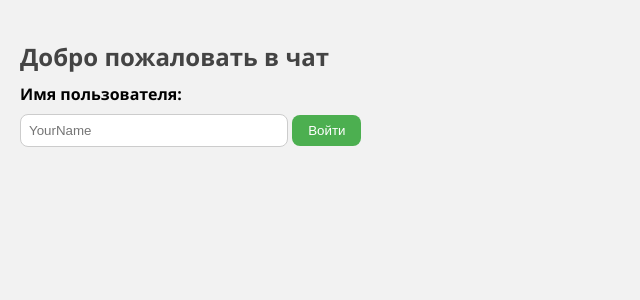
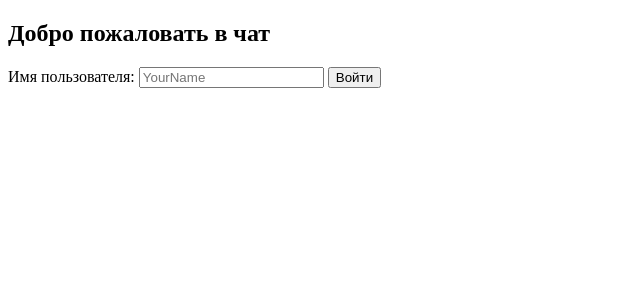
Before and after one commit to liuBA29/my_site, a Django app: page /chat/ in a window 1280 px wide. Shown: the top 300 px of the page, without its empty margins (0-640 px from the left). Run offline with Django 5.2, Linux system fonts and the light colour scheme; data that the repository does not hold is empty.

Commit message:
23.06 -2

```diff
--- a/my_site/chat/consumers.py
+++ b/my_site/chat/consumers.py
@@ -17,6 +17,7 @@ class ChatConsumer(AsyncWebsocketConsumer):
             self.room_group_name,
             self.channel_name
         )
+        print(self.channel_name, " - это self channel name")
 
         await self.accept()
 
--- a/my_site/templates/chat/lobby.html
+++ b/my_site/templates/chat/lobby.html
@@ -8,116 +8,43 @@
   <meta charset="UTF-8">
   <title>Чат</title>
   <style>
-    body {
-      font-family: 'Segoe UI', sans-serif;
-      background: #f2f2f2;
-      margin: 0;
-      padding: 20px;
+  .message-left {
+    text-align: left;
+    background-color: #eee;
+    margin: 5px;
+    padding: 5px;
+    border-radius: 5px;
+    max-width: 70%;
   }
 
-    h2 {
-      color: #444;
-      margin-bottom: 10px;
+  .message-right {
+    text-align: right;
+    background-color: #d0f0c0;
+    margin: 5px;
+    padding: 5px;
+    border-radius: 5px;
+    margin-left: auto;
+    max-width: 70%;
   }
 
-    label {
-      font-weight: bold;
-      display: block;
-      margin-top: 10px;
+  .message {
+    clear: both;
   }
 
-    input[type="text"] {
-      padding: 8px;
-      width: 250px;
-      border-radius: 8px;
-      border: 1px solid #ccc;
-      margin-top: 5px;
-    }
-
-    button {
-      margin-top: 10px;
-      padding: 8px 16px;
-      background-color: #4CAF50;
-      color: white;
-      border: none;
-      border-radius: 8px;
-      cursor: pointer;
-    }
-
-    button:hover {
-      background-color: #45a049;
-    }
-
-    #chat-area {
-      margin-top: 20px;
+  .timestamp {
+    font-size: 0.75em;
+    color: #888;
+    text-align: right;
+    display: block;
   }
 
   #chat-log {
-      background: white;
     border: 1px solid #ccc;
-      border-radius: 10px;
     height: 300px;
+    overflow-y: auto;
     padding: 10px;
-      overflow-y: auto;
-      font-size: 14px;
-      box-shadow: 0 2px 8px rgba(0,0,0,0.1);
-      display: flex;
-      flex-direction: column;
-      gap: 8px;
-    }
-
-    .message {
-      max-width: 70%;
-      padding: 6px 10px;
-      border-radius: 12px;
-      position: relative;
-      word-wrap: break-word;
-      clear: both;
-    }
-
-    .message-left {
-      background: #e6f7ff;
-      align-self: flex-start;
-    }
-
-    .message-right {
-      background: #dcf8c6;
-      align-self: flex-end;
-    }
-
-    .message strong {
-      display: block;
-      color: #0077cc;
-      margin-bottom: 4px;
-    }
-
-    .timestamp {
-      font-size: 10px;
-      color: #888;
-      margin-top: 4px;
-      text-align: right;
-    }
-
-    #chat-message-input {
-      margin-top: 10px;
-      padding: 8px;
-      width: 75%;
-      border-radius: 8px;
-      border: 1px solid #ccc;
-    }
-
-    #chat-message-submit {
-      padding: 8px 12px;
-      background-color: #2196F3;
-      color: white;
-      border: none;
-      border-radius: 8px;
-      cursor: pointer;
-      margin-left: 5px;
-    }
-
-    #chat-message-submit:hover {
-      background-color: #0b7dda;
+    background: #f9f9f9;
+    margin-bottom: 10px;
   }
 </style>
 </head>
@@ -168,6 +95,7 @@
       }
 
       document.getElementById('chat-area').style.display = 'block';
+      document.getElementById('chat-message-input').focus();
 
       const wsScheme = window.location.protocol === "https:" ? "wss" : "ws";
       chatSocket = new WebSocket(
@@ -188,10 +116,6 @@ chatSocket = new WebSocket(
 
     document.getElementById('chat-area').style.display = 'block';
 
-    chatSocket = new WebSocket(
-      'ws://' + window.location.host +
-      '/ws/socket-server/' + roomName + '/'
-    );
 
       chatSocket.onmessage = function(e) {
         const data = JSON.parse(e.data);
@@ -231,6 +155,12 @@ chatSocket = new WebSocket(
       };
     };
 
+    document.getElementById('chat-message-input').addEventListener('keydown', function(e) {
+      if (e.key === 'Enter') {
+        document.getElementById('chat-message-submit').click();
+      }
+    });
+
 
     // Функция для получения CSRF-токена
   function getCookie(name) {
```
Lines whose indentation alone changed are shown as unchanged.
